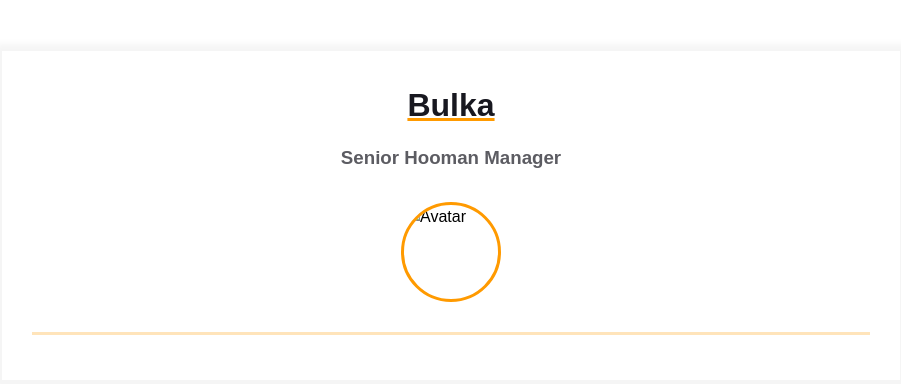
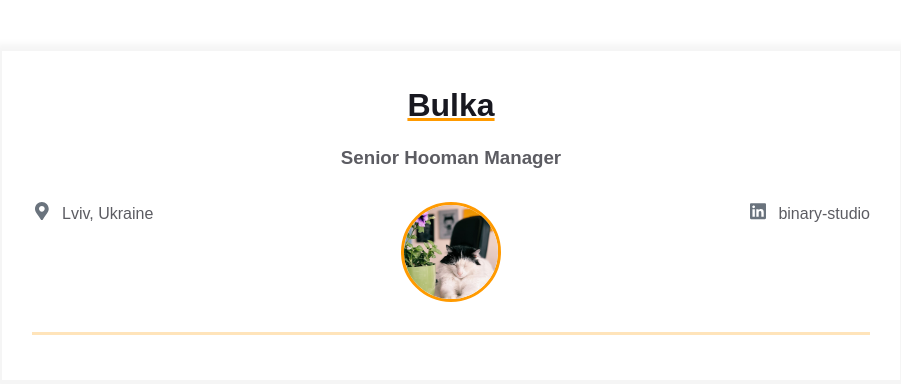
Before and after one commit to EvoDrowa/homepage2022, a plain HTML site: page index.html in a window 1280 px wide. Shown: the whole page, without its empty margins (189-1090 px from the left). Drawn offline with Linux system fonts and the light colour scheme.

Commit message:
Contact info items

```diff
--- a/index.html
+++ b/index.html
@@ -15,13 +15,36 @@
               <h3 class="contact-info__sub-header">Senior Hooman Manager</h3>
 
               <div class="contact_info_container fh">
-                <div class="contact-info__block"></div>
+                <div class="contact-info__block">
+                    <a href="" rel="author" class="contact-info__item">
+                    <div class="contact-info__item-icon-wrapper">
+                      <svg class="contact-info__item-icon" xmlns="http://www.w3.org/2000/svg" viewBox="0 0 384 512">
+                        <path
+                          d="M172.268 501.67C26.97 291.031 0 269.413 0 192 0 85.961 85.961 0 192 0s192 85.961 192 192c0 77.413-26.97 99.031-172.268 309.67-9.535 13.774-29.93 13.773-39.464 0zM192 272c44.183 0 80-35.817 80-80s-35.817-80-80-80-80 35.817-80 80 35.817 80 80 80z">
+                        </path>
+                      </svg>
+                    </div>
+                    <span>Lviv, Ukraine</span>
+                  </a>
+                </div>
 
                 <div class="contact-info__block contact-info__block--center">
-                  <img class="contact-info__avatar" src="assets/avatar.png" alt="Avatar">
+                  <img class="contact-info__avatar" src="assets/bulka.jpg" alt="Avatar">
                 </div>
 
-                <div class="contact-info__block"></div>
+                <div class="contact-info__block">
+                    <a href="https://ua.linkedin.com/company/binary-studio_241166" rel="author" class="contact-info__item">
+                    <div class="contact-info__item-icon-wrapper">
+                      <svg class="contact-info__item-icon" xmlns="http://www.w3.org/2000/svg" viewBox="0 0 448 512">
+                        <path
+                          d="M416 32H31.9C14.3 32 0 46.5 0 64.3v383.4C0 465.5 14.3 480 31.9 480H416c17.6 0 32-14.5 32-32.3V64.3c0-17.8-14.4-32.3-32-32.3zM135.4 416H69V202.2h66.5V416zm-33.2-243c-21.3 0-38.5-17.3-38.5-38.5S80.9 96 102.2 96c21.2 0 38.5 17.3 38.5 38.5 0 21.3-17.2 38.5-38.5 38.5zm282.1 243h-66.4V312c0-24.8-.5-56.7-34.5-56.7-34.6 0-39.9 27-39.9 54.9V416h-66.4V202.2h63.7v29.2h.9c8.9-16.8 30.6-34.5 62.9-34.5 67.2 0 79.7 44.3 79.7 101.9V416z">
+                        </path>
+                      </svg>
+                    </div>
+                    <span>binary-studio</span>
+                  </a>
+                </div>
+
               </div>
             </div>
           </div>
```
Also changed, not shown: assets/bulka.jpg (added).
